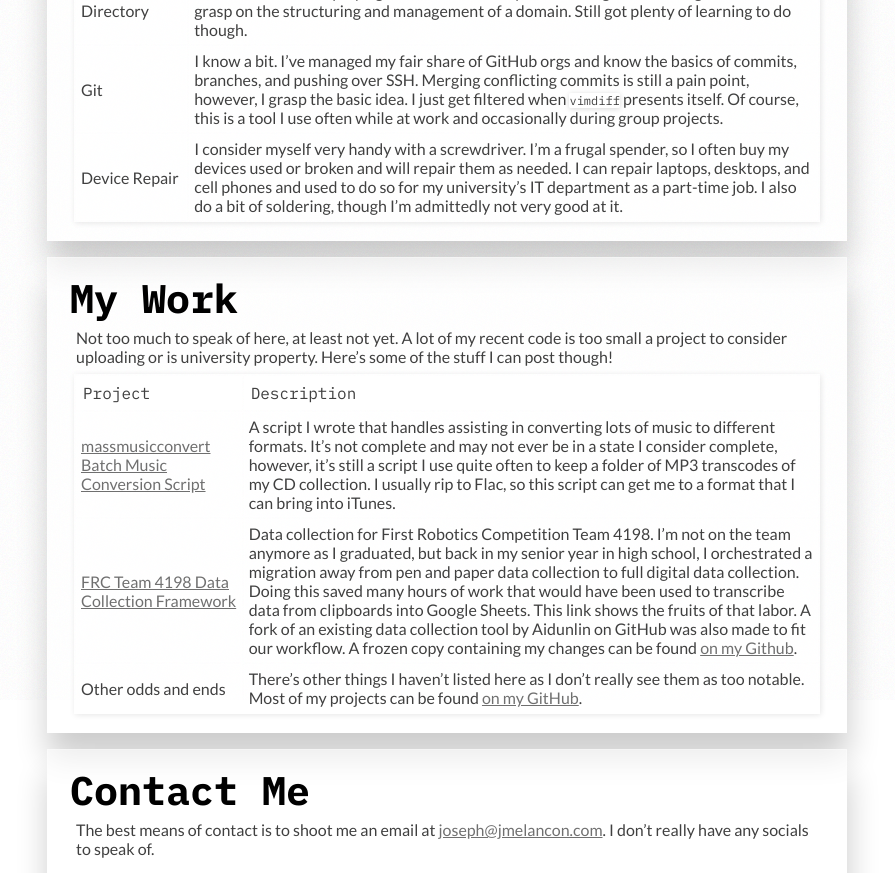
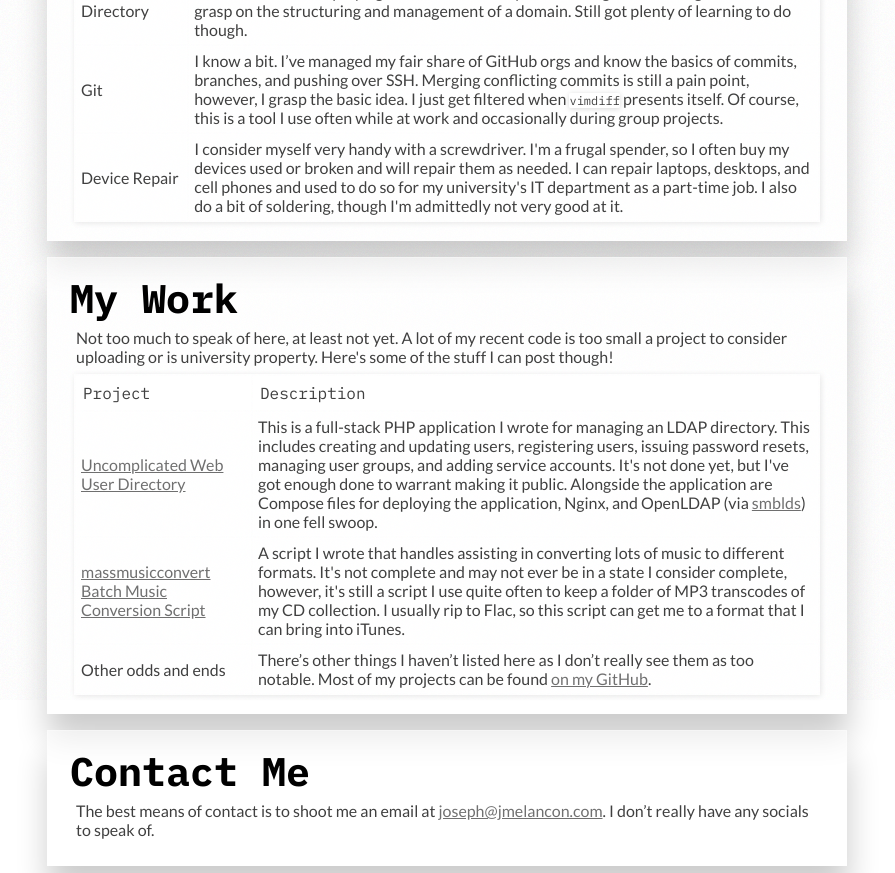
Before and after one commit to jmelancon/homepage-waves, a plain HTML site: page index.html in a window 1280 px wide. Shown: the part 900-1773 px from the top of the page, without its empty margins (193-1088 px from the left). Drawn offline with Linux system fonts and the light colour scheme.

Commit message:
add new project

```diff
--- a/index.html
+++ b/index.html
@@ -87,7 +87,7 @@
             <section>
                 <h2>Hello!</h2>
                 <p>
-                    My name is Joseph Melancon. I’m 21 and currently a junior seeking a bachelor's in Computer Science at
+                    My name is Joseph Melancon. I'm 21 and currently a junior seeking a bachelor's in Computer Science at
                     University of North Dakota in Grand Forks, North Dakota. I'm also pursuing minors in cybersecurity
                     and mathematics. I enjoy programming, soldering, and on occasion, video games.
                 </p>
@@ -159,10 +159,10 @@
                     <tr>
                         <td>Device Repair</td>
                         <td>
-                            I consider myself very handy with a screwdriver. I’m a frugal spender, so I often buy my
+                            I consider myself very handy with a screwdriver. I'm a frugal spender, so I often buy my
                             devices used or broken and will repair them as needed. I can repair laptops, desktops, and
-                            cell phones and used to do so for my university’s IT department as a part-time job. I also do
-                            a bit of soldering, though I’m admittedly not very good at it.
+                            cell phones and used to do so for my university's IT department as a part-time job. I also do
+                            a bit of soldering, though I'm admittedly not very good at it.
                         </td>
                     </tr>
                     </tbody>
@@ -172,7 +172,7 @@
                 <h2>My Work</h2>
                 <p>
                     Not too much to speak of here, at least not yet. A lot of my recent code is too small a project to
-                    consider uploading or is university property. Here’s some of the stuff I can post though!
+                    consider uploading or is university property. Here's some of the stuff I can post though!
                 </p>
                 <table>
                     <thead>
@@ -183,24 +183,22 @@
                     </thead>
                     <tbody>
                     <tr>
+                        <td><a href="https://github.com/jmelancon/uwu_directory">Uncomplicated Web User Directory</a></td>
+                        <td>
+                            This is a full-stack PHP application I wrote for managing an LDAP directory. This includes creating
+                            and updating users, registering users, issuing password resets, managing user groups, and
+                            adding service accounts. It's not done yet, but I've got enough done to warrant making it public.
+                            Alongside the application are Compose files for deploying the application, Nginx, and OpenLDAP
+                            (via <a href="https://github.com/smblds/smblds-container">smblds</a>) in one fell swoop.
+                        </td>
+                    </tr>
+                    <tr>
                         <td><a href="https://massmusicconvert.jmelancon.com">massmusicconvert Batch Music Conversion Script</a></td>
                         <td>
                             A script I wrote that handles assisting in converting lots of music to different formats.
-                            It’s not complete and may not ever be in a state I consider complete, however, it’s still
+                            It's not complete and may not ever be in a state I consider complete, however, it's still
                             a script I use quite often to keep a folder of MP3 transcodes of my CD collection. I usually
                             rip to Flac, so this script can get me to a format that I can bring into iTunes.
-                        </td>
-                    </tr>
-                    <tr>
-                        <td><a href="https://data.team4198.org">FRC Team 4198 Data Collection Framework</a></td>
-                        <td>
-                            Data collection for First Robotics Competition Team 4198. I’m not on the team anymore as
-                            I graduated, but back in my senior year in high school, I orchestrated a migration away
-                            from pen and paper data collection to full digital data collection. Doing this saved many
-                            hours of work that would have been used to transcribe data from clipboards into Google
-                            Sheets. This link shows the fruits of that labor. A fork of an existing data collection
-                            tool by Aidunlin on GitHub was also made to fit our workflow. A frozen copy containing
-                            my changes can be found <a href="https://github.com/jmelancon/MeanScout_4198">on my Github</a>.
                         </td>
                     </tr>
                     <tr>
```
